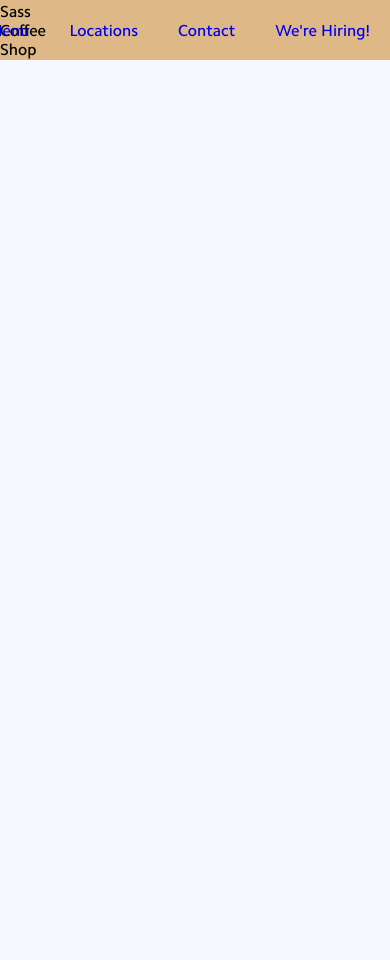
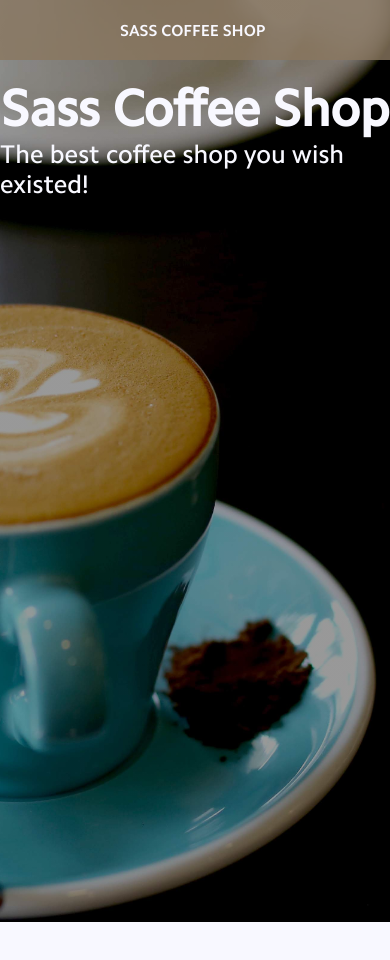
Before and after one commit to MatthewPalmer9/sass-coffee-shop, a plain HTML site: page index.html in a window 390 px wide. Before the commit the page ends 844 px from the top, so only its background shows below. Drawn offline with Linux system fonts and the light colour scheme.

Commit message:
Made the navigation bar responsive to screen size along with the main header title and content.

```diff
--- a/index.html
+++ b/index.html
@@ -13,7 +13,7 @@
     <!-- Navbar -->
     <nav>
         <div id="brand">
-            <p>Sass Coffee Shop</p>
+            <p>SASS COFFEE SHOP</p>
         </div>
         <!-- Nav Links -->
         <div class="nav-list">
@@ -52,9 +52,15 @@
         </div>
     </nav>
 
-    <header>
+    <header id="landing-welcome">
+        <h1 class="header-title">Sass Coffee Shop</h1>
+        <p class="header-content">The best coffee shop you wish existed!</p>
 
     </header>
 
+    <section>
+
+    </section>
+
 </body>
 </html>
--- a/styles.scss
+++ b/styles.scss
@@ -43,9 +43,13 @@ nav {
     align-items: center;
     width: 100vw;
     height: 60px;
-    background-color: burlywood;
+    background-color: rgba(138, 119, 96, 0.8);
 
-    div.brand {
+    #brand {
+        display: flex;
+        font-family: 'CustomBoldFont';
+        align-items: center;
+        color: ghostwhite;
         width: 100%;
         height: 100%;
         margin: 20px;
@@ -53,8 +57,10 @@ nav {
         p {
             width: 100%;
             padding-left: 20px;
+            text-transform: capitalize;
         }
     }
+
 
     div.nav-list {
         display: flex;
@@ -68,7 +74,8 @@ nav {
             height: 40px;
             width: auto;
             list-style: none;
-            margin: 0;
+            margin: 0 50px;
+            padding: 0;
 
             li {
                 display: flex;
@@ -79,6 +86,8 @@ nav {
 
                 a {
                     width: 100%;
+                    font-family: 'CustomBoldFont';
+                    color: ghostwhite;
                     text-align: center;
                     text-decoration: none;
                 }
@@ -89,5 +98,48 @@ nav {
 
 header {
     height: 100vh;
-    background-color: ghostwhite;
+    padding-top: 15%;
+    width: 100%;
+    font-size: 2.2rem;
+    background: linear-gradient(rgba(0, 0, 0, 0.4), rgba(0, 0, 0, 0.4)), url('./img/coffee-bg.jpg') center center no-repeat;
+    background-size: cover;
+
+    h1 {
+        display: flex;
+        justify-content: center;
+        margin: 0;
+        color: ghostwhite;
+        width: 100%;
+    }
+
+    p {
+        display: flex;
+        margin: 0;
+        justify-content: center;
+        color: ghostwhite;
+        width: 100%;
+    }
 }
+
+section {
+    height: 100vh;
+}
+
+@media only screen and (max-width: 900px) {
+    a { display: none; }
+    header {
+        font-size: 2rem;
+        padding-top: 20%;
+    }
+}
+
+@media only screen and (max-width: 700px) {
+    header {
+        font-size: 1.6rem;
+    }
+
+    nav #brand p {
+        width: 200px;
+        padding-left: 100px;
+    }
+}
```
Also changed, not shown: img/coffee-bg.jpg (added), styles.css, 1 other file.
